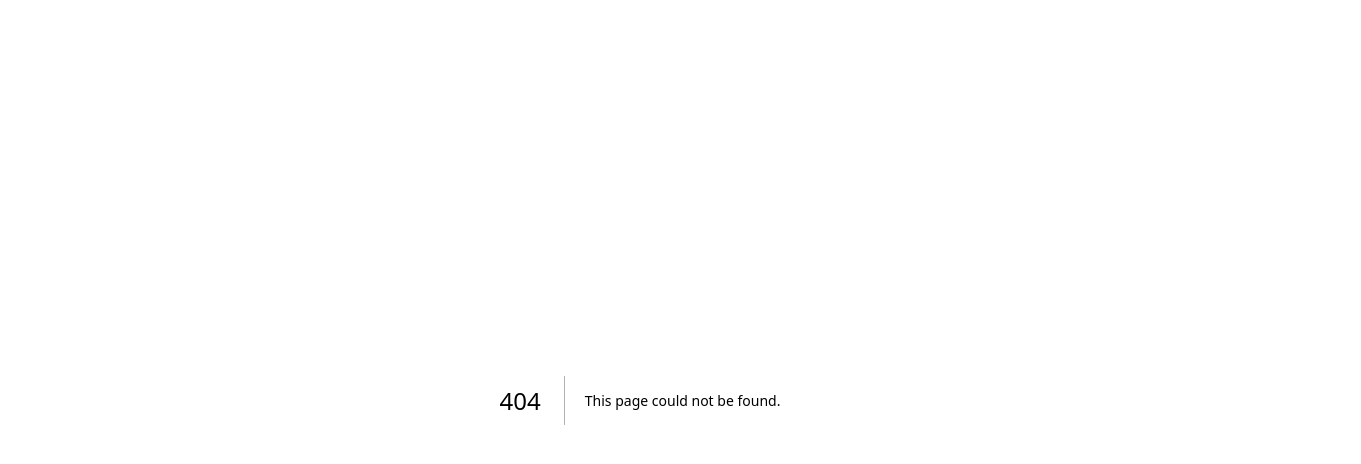
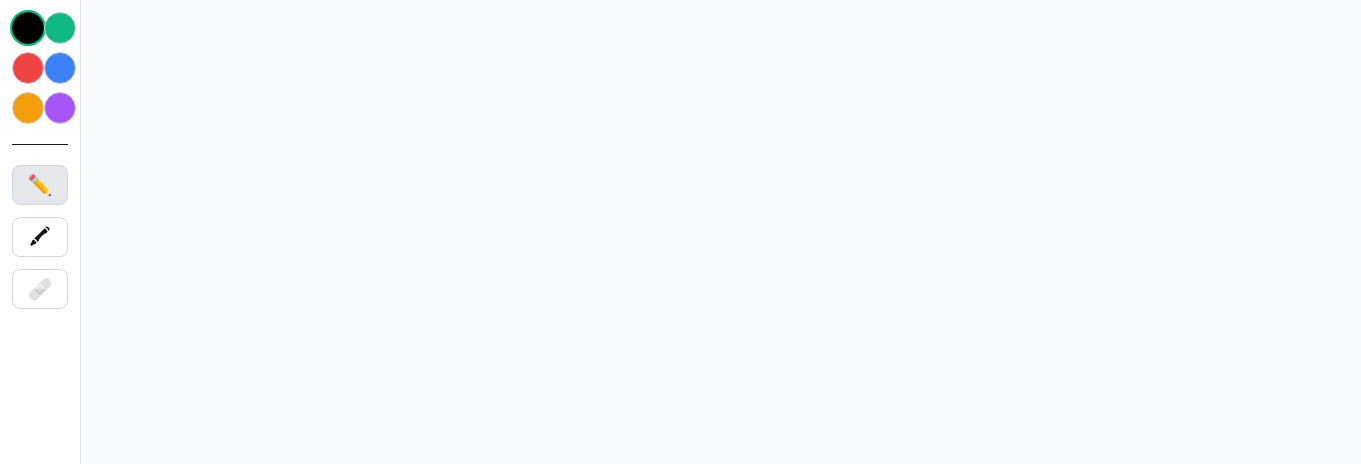
Before and after one commit to Khushi-Pandit/CoCanva, a Next.js app: page /next-page in a window 1280 px wide. Before the commit this address had no page. Shown: the top 464 px of the page, 1361 px wide, since content can reach past the window. Built offline with nearby package versions, Linux system fonts and the light colour scheme.

Commit message:
feat: plain canvas ready

```diff
--- a/app/Main/page.tsx
+++ b/app/Main/page.tsx
@@ -1,8 +1,17 @@
 "use client";
 
 import { motion } from "framer-motion";
+import {useRouter} from "next/navigation";
 import { useState, useEffect } from "react";
-import { Sparkles, Palette, Zap, Users, ArrowRight, Play, Star } from "lucide-react";
+import {
+  Sparkles,
+  Palette,
+  Zap,
+  Users,
+  ArrowRight,
+  Play,
+  Star,
+} from "lucide-react";
 
 export default function MainScreen() {
   const [currentFeature, setCurrentFeature] = useState(0);
@@ -11,13 +20,28 @@ export default function MainScreen() {
     "Professional Templates",
     "Drag & Drop Editor",
     "Team Collaboration",
-    "Brand Kit Tools"
+    "Brand Kit Tools",
   ];
 
   const testimonials = [
-    { name: "Sarah Chen", role: "Marketing Director", text: "Transformed our content creation process!", rating: 5 },
-    { name: "Mike Rodriguez", role: "Small Business Owner", text: "Easy to use, stunning results every time.", rating: 5 },
-    { name: "Jessica Park", role: "Social Media Manager", text: "My go-to tool for all design needs.", rating: 5 }
+    {
+      name: "Sarah Chen",
+      role: "Marketing Director",
+      text: "Transformed our content creation process!",
+      rating: 5,
+    },
+    {
+      name: "Mike Rodriguez",
+      role: "Small Business Owner",
+      text: "Easy to use, stunning results every time.",
+      rating: 5,
+    },
+    {
+      name: "Jessica Park",
+      role: "Social Media Manager",
+      text: "My go-to tool for all design needs.",
+      rating: 5,
+    },
   ];
 
   useEffect(() => {
@@ -27,9 +51,10 @@ export default function MainScreen() {
     return () => clearInterval(interval);
   }, []);
 
+  const router = useRouter();
+
   return (
     <div className="min-h-screen bg-gradient-to-br from-emerald-600 via-teal-500 to-cyan-500 text-white overflow-hidden relative">
-
       {/* Floating Background Elements */}
       <div className="absolute inset-0 overflow-hidden pointer-events-none">
         <motion.div
@@ -37,25 +62,24 @@ export default function MainScreen() {
           animate={{
             x: [0, 100, 0],
             y: [0, -50, 0],
-            scale: [1, 1.2, 1]
+            scale: [1, 1.2, 1],
           }}
           transition={{ duration: 20, repeat: Infinity, ease: "easeInOut" }}
-          style={{ top: '10%', left: '10%' }}
+          style={{ top: "10%", left: "10%" }}
         />
         <motion.div
           className="absolute w-72 h-72 bg-amber-300/20 rounded-full blur-2xl"
           animate={{
             x: [0, -80, 0],
             y: [0, 100, 0],
-            scale: [1, 0.8, 1]
+            scale: [1, 0.8, 1],
           }}
           transition={{ duration: 15, repeat: Infinity, ease: "easeInOut" }}
-          style={{ bottom: '20%', right: '15%' }}
+          style={{ bottom: "20%", right: "15%" }}
         />
       </div>
 
       <div className="relative z-10 min-h-screen flex flex-col">
-
         {/* Navigation */}
         <motion.nav
           className="flex justify-between items-center p-6 md:p-8"
@@ -68,9 +92,15 @@ export default function MainScreen() {
             <span className="text-2xl font-bold">CanvasPro</span>
           </div>
           <div className="flex space-x-6">
-            <button className="hover:text-amber-300 transition-colors">Templates</button>
-            <button className="hover:text-amber-300 transition-colors">Features</button>
-            <button className="hover:text-amber-300 transition-colors">Pricing</button>
+            <button className="hover:text-amber-300 transition-colors">
+              Templates
+            </button>
+            <button className="hover:text-amber-300 transition-colors">
+              Features
+            </button>
+            <button className="hover:text-amber-300 transition-colors">
+              Pricing
+            </button>
             <button className="px-4 py-2 bg-white text-emerald-600 rounded-lg hover:bg-amber-100 transition-all">
               Sign In
             </button>
@@ -79,7 +109,6 @@ export default function MainScreen() {
 
         {/* Main Content */}
         <div className="flex-1 flex flex-col items-center justify-center px-6 md:px-12 text-center">
-
           {/* Hero Section */}
           <motion.div
             initial={{ y: 50, opacity: 0 }}
@@ -93,7 +122,8 @@ export default function MainScreen() {
               animate={{ scale: 1 }}
               transition={{ duration: 0.8, delay: 0.5 }}
             >
-              <span className="inline-block">✨ Turn Your</span><br />
+              <span className="inline-block">✨ Turn Your</span>
+              <br />
               <span className="bg-gradient-to-r from-amber-300 to-emerald-300 bg-clip-text text-transparent">
                 Ideas Into Magic
               </span>
@@ -105,8 +135,8 @@ export default function MainScreen() {
               animate={{ y: 0, opacity: 1 }}
               transition={{ duration: 0.8, delay: 0.7 }}
             >
-              Create stunning designs, presentations, and content with our intuitive drag-and-drop editor.
-              No design experience needed.
+              Create stunning designs, presentations, and content with our
+              intuitive drag-and-drop editor. No design experience needed.
             </motion.p>
 
             {/* Dynamic Feature Text */}
@@ -135,6 +165,7 @@ export default function MainScreen() {
               className="group px-8 py-4 bg-white text-emerald-600 font-bold rounded-2xl shadow-2xl hover:shadow-3xl transition-all duration-300 flex items-center space-x-2"
               whileHover={{ scale: 1.05, y: -2 }}
               whileTap={{ scale: 0.98 }}
+              onClick={() => router.push("/next-page")}
             >
               <Sparkles className="w-5 h-5" />
               <span>Start Creating Free</span>
@@ -193,10 +224,15 @@ export default function MainScreen() {
               >
                 <div className="flex mb-2">
                   {[...Array(testimonial.rating)].map((_, i) => (
-                    <Star key={i} className="w-4 h-4 fill-amber-300 text-amber-300" />
+                    <Star
+                      key={i}
+                      className="w-4 h-4 fill-amber-300 text-amber-300"
+                    />
                   ))}
                 </div>
-                <p className="text-sm mb-2 text-white/90">"{testimonial.text}"</p>
+                <p className="text-sm mb-2 text-white/90">
+                  "{testimonial.text}"
+                </p>
                 <div className="text-xs text-white/70">
                   <div className="font-semibold">{testimonial.name}</div>
                   <div>{testimonial.role}</div>
--- /dev/null
+++ b/app/next-page/page.tsx
@@ -0,0 +1,216 @@
+"use client";
+
+import { useEffect, useRef, useState } from "react";
+
+type Tool = "pencil" | "highlighter" | "eraser";
+
+export default function CanvasScreen() {
+  const canvasRef = useRef<HTMLCanvasElement | null>(null);
+  const [isDrawing, setIsDrawing] = useState(false);
+  const [tool, setTool] = useState<Tool>("pencil");
+  const [color, setColor] = useState<string>("#000000");
+
+  // Preset colors shown in the palette
+  const colors = ["#000000", "#10b981", "#ef4444", "#3b82f6", "#f59e0b", "#a855f7"];
+
+  /** Resize the canvas to full-viewport and account for devicePixelRatio for sharp lines */
+  useEffect(() => {
+    const canvas = canvasRef.current;
+    if (!canvas) return;
+
+    const ctx = canvas.getContext("2d");
+    if (!ctx) return;
+
+    const setupCanvas = () => {
+      const dpr = window.devicePixelRatio || 1;
+      const cssWidth = window.innerWidth;
+      const cssHeight = window.innerHeight;
+
+      // Set the canvas pixel size scaled by DPR
+      canvas.width = Math.floor(cssWidth * dpr);
+      canvas.height = Math.floor(cssHeight * dpr);
+
+      // Set the CSS (layout) size
+      canvas.style.width = `${cssWidth}px`;
+      canvas.style.height = `${cssHeight}px`;
+
+      // Normalize drawing coordinates
+      ctx.setTransform(dpr, 0, 0, dpr, 0, 0);
+
+      // Background
+      ctx.save();
+      ctx.fillStyle = "#f9fafb";
+      ctx.fillRect(0, 0, cssWidth, cssHeight);
+      ctx.restore();
+    };
+
+    setupCanvas();
+    window.addEventListener("resize", setupCanvas);
+    return () => window.removeEventListener("resize", setupCanvas);
+  }, []);
+
+  /** Configure stroke based on selected tool */
+  const applyStrokeSettings = (ctx: CanvasRenderingContext2D) => {
+    ctx.lineCap = "round";
+    ctx.lineJoin = "round";
+
+    switch (tool) {
+      case "pencil":
+        ctx.globalAlpha = 1;
+        ctx.globalCompositeOperation = "source-over";
+        ctx.strokeStyle = color;
+        ctx.lineWidth = 3;
+        break;
+      case "highlighter":
+        ctx.globalAlpha = 0.3;
+        ctx.globalCompositeOperation = "multiply"; // nice overlap effect
+        ctx.strokeStyle = color;
+        ctx.lineWidth = 16;
+        break;
+      case "eraser":
+        ctx.globalAlpha = 1;
+        ctx.globalCompositeOperation = "destination-out"; // actually erases
+        ctx.lineWidth = 20;
+        break;
+    }
+  };
+
+  /** Helpers to get coordinates for mouse/touch */
+  const getMousePos = (e: React.MouseEvent<HTMLCanvasElement>) => {
+    const canvas = canvasRef.current!;
+    const rect = canvas.getBoundingClientRect();
+    return {
+      x: e.clientX - rect.left,
+      y: e.clientY - rect.top,
+    };
+  };
+
+  const getTouchPos = (e: React.TouchEvent<HTMLCanvasElement>) => {
+    const canvas = canvasRef.current!;
+    const rect = canvas.getBoundingClientRect();
+    const touch = e.touches[0] || e.changedTouches[0];
+    return {
+      x: touch.clientX - rect.left,
+      y: touch.clientY - rect.top,
+    };
+  };
+
+  /** Mouse handlers */
+  const handleMouseDown = (e: React.MouseEvent<HTMLCanvasElement>) => {
+    if (!canvasRef.current) return;
+    const ctx = canvasRef.current.getContext("2d");
+    if (!ctx) return;
+
+    const { x, y } = getMousePos(e);
+    ctx.beginPath();
+    ctx.moveTo(x, y);
+    setIsDrawing(true);
+  };
+
+  const handleMouseMove = (e: React.MouseEvent<HTMLCanvasElement>) => {
+    if (!isDrawing || !canvasRef.current) return;
+    const ctx = canvasRef.current.getContext("2d");
+    if (!ctx) return;
+
+    applyStrokeSettings(ctx);
+    const { x, y } = getMousePos(e);
+    ctx.lineTo(x, y);
+    ctx.stroke();
+  };
+
+  const handleMouseUpLeave = () => setIsDrawing(false);
+
+  /** Touch handlers (mobile/tablet) */
+  const handleTouchStart = (e: React.TouchEvent<HTMLCanvasElement>) => {
+    e.preventDefault();
+    if (!canvasRef.current) return;
+    const ctx = canvasRef.current.getContext("2d");
+    if (!ctx) return;
+
+    const { x, y } = getTouchPos(e);
+    ctx.beginPath();
+    ctx.moveTo(x, y);
+    setIsDrawing(true);
+  };
+
+  const handleTouchMove = (e: React.TouchEvent<HTMLCanvasElement>) => {
+    e.preventDefault();
+    if (!isDrawing || !canvasRef.current) return;
+    const ctx = canvasRef.current.getContext("2d");
+    if (!ctx) return;
+
+    applyStrokeSettings(ctx);
+    const { x, y } = getTouchPos(e);
+    ctx.lineTo(x, y);
+    ctx.stroke();
+  };
+
+  const handleTouchEnd = (e: React.TouchEvent<HTMLCanvasElement>) => {
+    e.preventDefault();
+    setIsDrawing(false);
+  };
+
+  return (
+    <div className="w-screen h-screen flex bg-gray-100">
+      {/* Left Palette */}
+      <aside className="w-24 bg-white border-r border-gray-200 shadow-lg p-3 flex flex-col items-center gap-3">
+        {/* Colors */}
+        <div className="grid grid-cols-2 gap-2">
+          {colors.map((c) => {
+            const isActive = c.toLowerCase() === color.toLowerCase() && tool !== "eraser";
+            return (
+              <button
+                key={c}
+                aria-label={`color-${c}`}
+                className={`w-8 h-8 rounded-full border ${isActive ? "ring-2 ring-emerald-500" : "border-gray-300"}`}
+                style={{ backgroundColor: c }}
+                onClick={() => {
+                  setColor(c);
+                  if (tool === "eraser") setTool("pencil");
+                }}
+              />
+            );
+          })}
+        </div>
+
+        <div className="w-full border-t my-2" />
+
+        {/* Tools */}
+        <button
+          className={`w-14 h-10 rounded-lg text-xl ${tool === "pencil" ? "bg-gray-200" : "bg-white"} border border-gray-300`}
+          onClick={() => setTool("pencil")}
+          title="Pencil"
+        >
+          ✏️
+        </button>
+        <button
+          className={`w-14 h-10 rounded-lg text-xl ${tool === "highlighter" ? "bg-gray-200" : "bg-white"} border border-gray-300`}
+          onClick={() => setTool("highlighter")}
+          title="Highlighter"
+        >
+          🖍
+        </button>
+        <button
+          className={`w-14 h-10 rounded-lg text-xl ${tool === "eraser" ? "bg-gray-200" : "bg-white"} border border-gray-300`}
+          onClick={() => setTool("eraser")}
+          title="Eraser"
+        >
+          🩹
+        </button>
+      </aside>
+
+      {/* Canvas */}
+      <canvas
+        ref={canvasRef}
+        className="flex-1 block cursor-crosshair"
+        onMouseDown={handleMouseDown}
+        onMouseMove={handleMouseMove}
+        onMouseUp={handleMouseUpLeave}
+        onMouseLeave={handleMouseUpLeave}
+        onTouchStart={handleTouchStart}
+        onTouchMove={handleTouchMove}
+        onTouchEnd={handleTouchEnd}
+      />
+    </div>
+  );
+}
--- a/package.json
+++ b/package.json
@@ -13,7 +13,8 @@
     "lucide-react": "^0.539.0",
     "next": "15.4.1",
     "react": "19.1.0",
-    "react-dom": "19.1.0"
+    "react-dom": "19.1.0",
+    "router-dom": "^3.0.3"
   },
   "devDependencies": {
     "@eslint/eslintrc": "^3",
```
Also changed, not shown: 1 other file (tests, documents, lock files or other folders).
